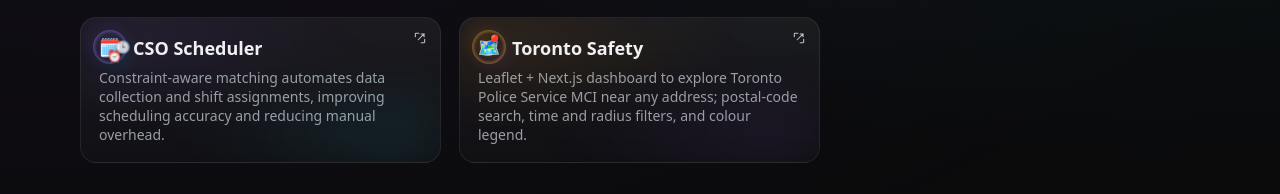
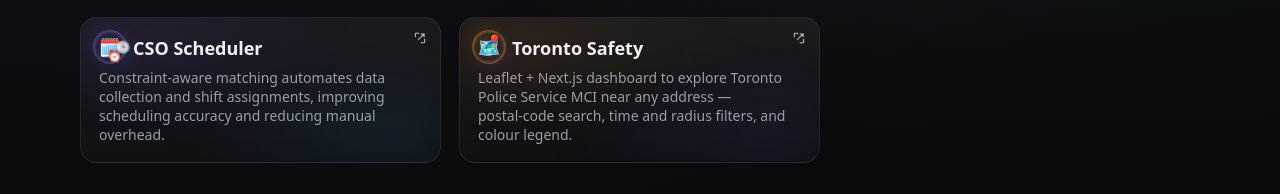
Before and after one commit to japinder12/japinder12.github.io, a Next.js app: page / in a window 1280 px wide. Shown: the part 841-1035 px from the top of the page. Built offline with nearby package versions, Linux system fonts and the light colour scheme; no server answers.

Commit message:
typo fix

```diff
--- a/src/components/ProjectsGrid.tsx
+++ b/src/components/ProjectsGrid.tsx
@@ -10,7 +10,7 @@
   { title: 'LSTM Classical Music Generator', blurb: 'Symbolic‑music LSTM that generates multi‑bar classical‑style phrases; end‑to‑end MIDI pipeline from parsing → training → synthesis.', tag: 'ML · TensorFlow', href: GH+'/resumes', icon: '🎼', effect: 'music' },
   { title: 'Encrypted File Sharing', blurb: 'RSA‑based file sharing with explicit trust boundaries — typed, spec‑driven design for auth, sharing, and storage.', tag: 'Go · Security', href: GH, icon: '🔐', effect: 'filefly' },
   { title: 'CSO Scheduler', blurb: 'Constraint‑aware matching automates data collection and shift assignments, improving scheduling accuracy and reducing manual overhead.', tag: 'Apps Script', href: GH, icon: '🗓️', effect: 'clockfloat' },
-  { title: 'Toronto Safety', blurb: 'Leaflet + Next.js dashboard to explore Toronto Police Service MCI near any address; postal‑code search, time and radius filters, and colour legend.', tag: 'Next.js · Leaflet', href: 'https://github.com/japinder12/toronto-safety', icon: '🗺️', effect: 'pintrip' },
+  { title: 'Toronto Safety', blurb: 'Leaflet + Next.js dashboard to explore Toronto Police Service MCI near any address — postal‑code search, time and radius filters, and colour legend.', tag: 'Next.js · Leaflet', href: 'https://github.com/japinder12/toronto-safety', icon: '🗺️', effect: 'pintrip' },
 ]
 
 function TiltCard({ p }: { p: Project }) {
```
